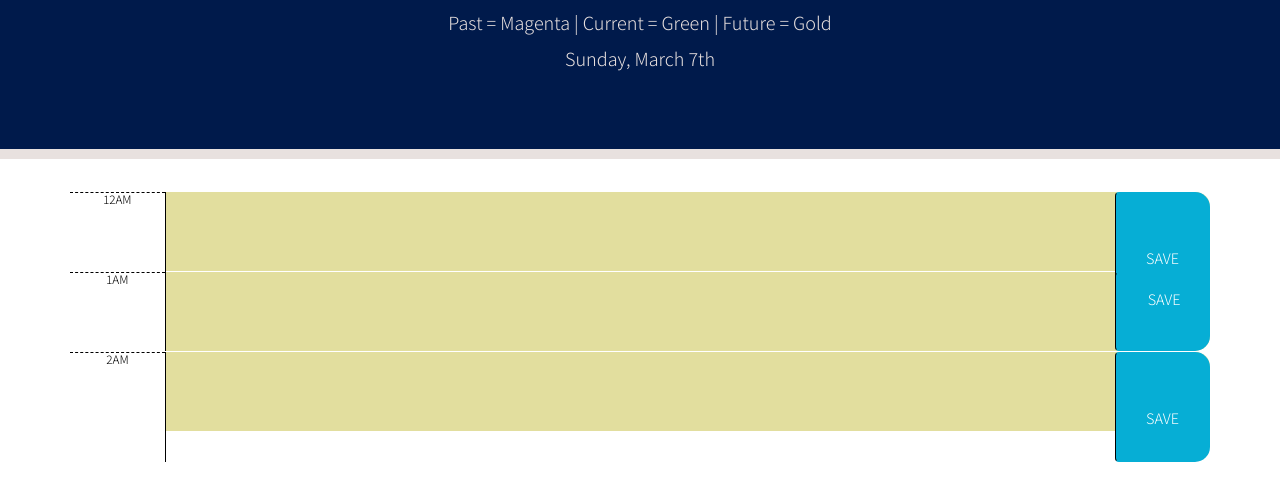
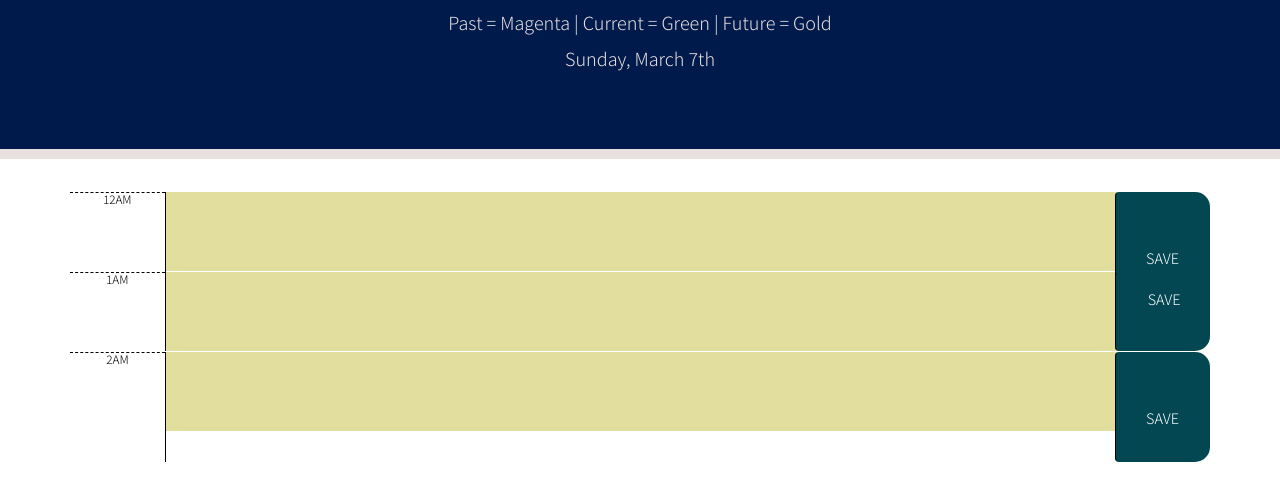
Before and after one commit to rjhprogress/progress-planner, a plain HTML site: page index.html in a window 1280 px wide. Shown: the part 221-722 px from the top of the page. Drawn offline with nearby package versions, Linux system fonts and the light colour scheme.

Commit message:
changed css color save button to screen

```diff
--- a/style.css
+++ b/style.css
@@ -61,7 +61,7 @@ textarea {
   border-left: 1px solid black;
   border-top-right-radius: 15px;
   border-bottom-right-radius: 15px;
-  background-color: #06AED5;
+  background-color: #034753;
   color: white;
 }
 
```
